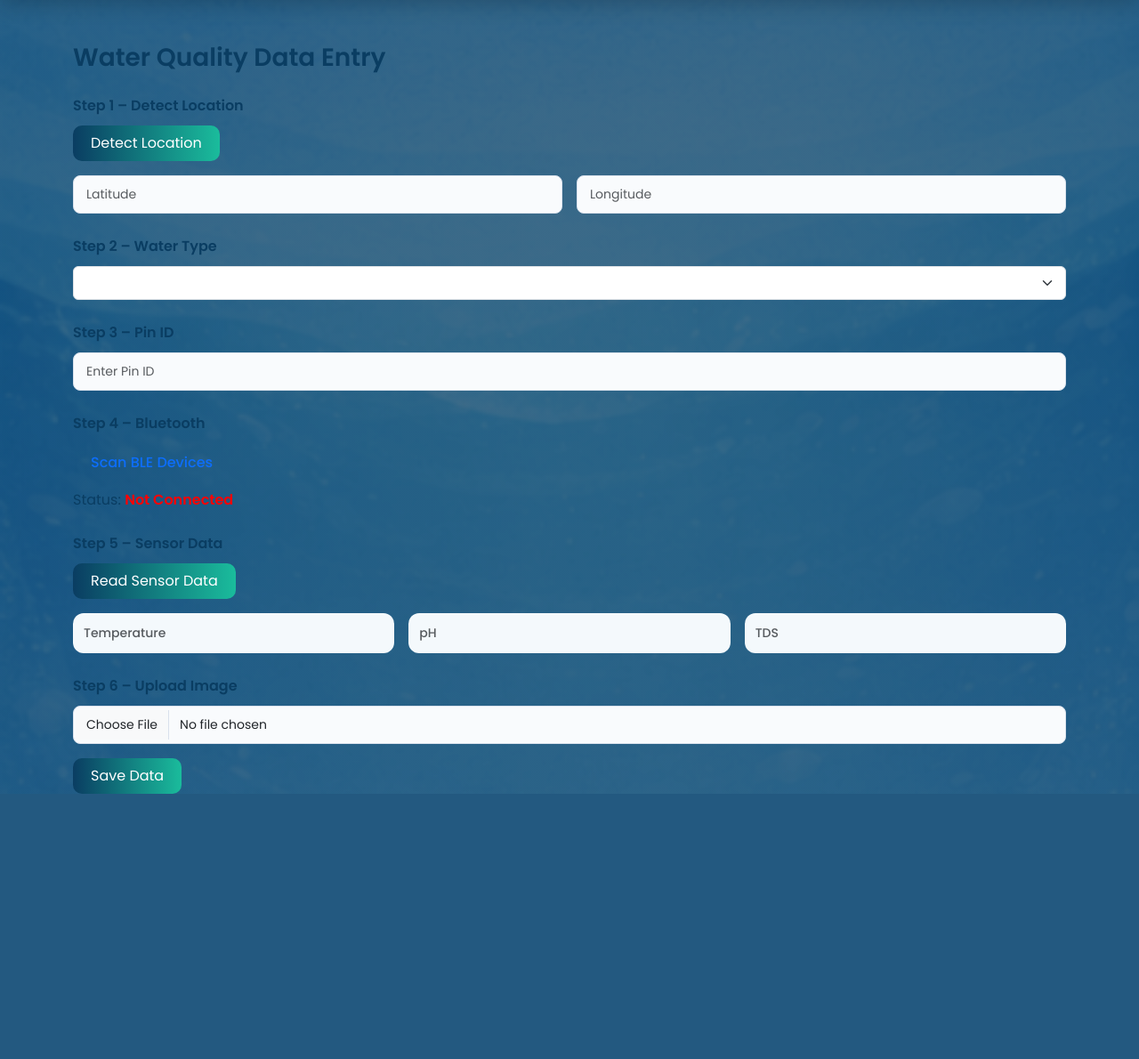
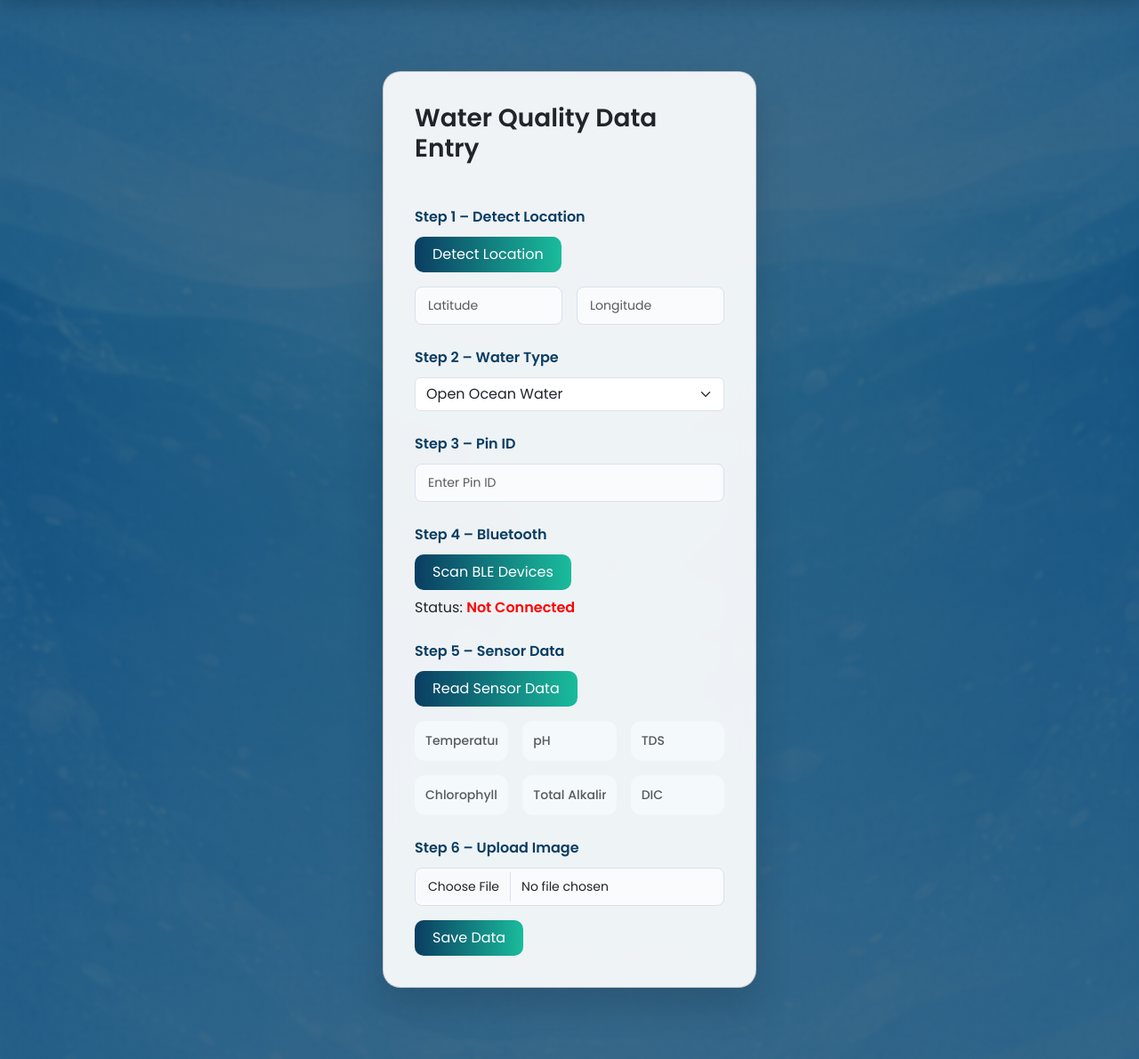
Before and after one commit to pgrapher906-ctrl/project, a Flask app: template app/templates/dashboard.html in a window 1280 px wide. Shown: the part 68-1258 px from the top of the page at 89% size. Before the commit the page ends 960 px from the top, so only its background shows below. Run offline with Flask 3, Linux system fonts and the light colour scheme; the template is opened without the code that fills it, so the values that code supplies are empty.

Commit message:
Update dashboard.html

```diff
--- a/app/templates/dashboard.html
+++ b/app/templates/dashboard.html
@@ -1,4 +1,5 @@
-{% extends 'base.html' %}
+{% extends "base.html" %}
+
 {% block title %}Dashboard | Smart Water Monitoring{% endblock %}
 
 {% block head %}
@@ -53,7 +54,7 @@
 
 {% block content %}
 
-<div class="glass-card">
+<div class="card form-card">
 
     <h3 class="fw-semibold mb-4">Water Quality Data Entry</h3>
 
@@ -66,12 +67,14 @@
         <div class="row g-3">
             <div class="col-md-6">
                 <input type="text" id="latitude" name="latitude"
-               class="form-control" placeholder="Latitude"
+                       class="form-control"
+                       placeholder="Latitude"
                        onchange="updateMapFromInput()">
             </div>
             <div class="col-md-6">
                 <input type="text" id="longitude" name="longitude"
-               class="form-control" placeholder="Longitude"
+                       class="form-control"
+                       placeholder="Longitude"
                        onchange="updateMapFromInput()">
             </div>
         </div>
@@ -81,40 +84,29 @@
         <!-- STEP 2 -->
         <div class="section-title">Step 2 – Water Type</div>
         <select class="form-select mb-3" name="water_type" required>
-    {% if water_type == "ocean" %}
-        <option>Open Ocean Water</option>
-        <option>Coastal Water</option>
-        <option>Estuarine Water</option>
-        <option>Deep Sea Water</option>
-        <option>Marine Surface Water</option>
-    {% elif water_type == "pond" %}
-        <option>Pond Water</option>
-        <option>Drinking Water</option>
-        <option>Ground Water</option>
-    {% endif %}
+            <option value="ocean">Open Ocean Water</option>
+            <option value="pond">Pond Water</option>
         </select>
 
         <!-- STEP 3 -->
         <div class="section-title">Step 3 – Pin ID</div>
         <input type="text" class="form-control mb-3"
-       name="pin_id" placeholder="Enter Pin ID" required>
+               name="pin_id"
+               placeholder="Enter Pin ID"
+               required>
 
         <!-- STEP 4 -->
         <div class="section-title">Step 4 – Bluetooth</div>
-<button type="button" class="btn btn-outline-primary mb-2"
-        onclick="scanBLE()">Scan BLE Devices</button>
-<p>Status:
-<span id="bleStatus" class="status-disconnected">Not Connected</span>
-</p>
+        <button type="button" class="custom-btn mb-2" onclick="scanBLE()">Scan BLE Devices</button>
+        <p>Status: <span id="bleStatus" class="status-disconnected">Not Connected</span></p>
 
         <!-- STEP 5 -->
         <div class="section-title">Step 5 – Sensor Data</div>
-<button type="button" class="custom-btn mb-3"
-        onclick="readSensor()">Read Sensor Data</button>
+        <button type="button" class="custom-btn mb-3" onclick="readSensor()">Read Sensor Data</button>
 
         <div class="row g-3">
             <div class="col-md-4">
-        <input class="form-control sensor-box" name="temperature" placeholder="Temperature" readonly>
+                <input class="form-control sensor-box" name="temperature" placeholder="Temperature">
             </div>
             <div class="col-md-4">
                 <input class="form-control sensor-box" name="ph" placeholder="pH" readonly>
@@ -122,24 +114,15 @@
             <div class="col-md-4">
                 <input class="form-control sensor-box" name="tds" placeholder="TDS" readonly>
             </div>
-
-    {% if water_type == "ocean" %}
             <div class="col-md-4">
-        <input class="form-control sensor-box" name="chlorophyll" placeholder="Chlorophyll" readonly>
+                <input class="form-control sensor-box" name="chlorophyll" placeholder="Chlorophyll">
             </div>
             <div class="col-md-4">
-        <input class="form-control sensor-box" name="ta" placeholder="Total Alkalinity" readonly>
+                <input class="form-control sensor-box" name="ta" placeholder="Total Alkalinity">
             </div>
             <div class="col-md-4">
-        <input class="form-control sensor-box" name="dic" placeholder="DIC" readonly>
+                <input class="form-control sensor-box" name="dic" placeholder="DIC">
             </div>
-    {% endif %}
-
-    {% if water_type == "pond" %}
-    <div class="col-md-4">
-        <input class="form-control sensor-box" name="do" placeholder="Dissolved Oxygen" readonly>
-    </div>
-    {% endif %}
         </div>
 
         <!-- STEP 6 -->
@@ -149,6 +132,7 @@
         <button type="submit" class="custom-btn">Save Data</button>
 
     </form>
+
 </div>
 
 {% endblock %}
@@ -182,9 +166,8 @@ function showMap(lat, lon) {
 
     if (!map) {
         map = L.map('map').setView([lat, lon], 13);
-
         L.tileLayer('https://{s}.tile.openstreetmap.org/{z}/{x}/{y}.png', {
-            attribution: '&copy; OpenStreetMap contributors'
+            attribution: '© OpenStreetMap contributors'
         }).addTo(map);
     } else {
         map.setView([lat, lon], 13);
@@ -212,10 +195,7 @@ async function scanBLE() {
     const status = document.getElementById("bleStatus");
 
     try {
-        const device = await navigator.bluetooth.requestDevice({
-            acceptAllDevices: true
-        });
-
+        await navigator.bluetooth.requestDevice({ acceptAllDevices: true });
         status.innerText = "Connected";
         status.classList.remove("status-disconnected");
         status.classList.add("status-connected");
```
Lines whose indentation alone changed are shown as unchanged.
